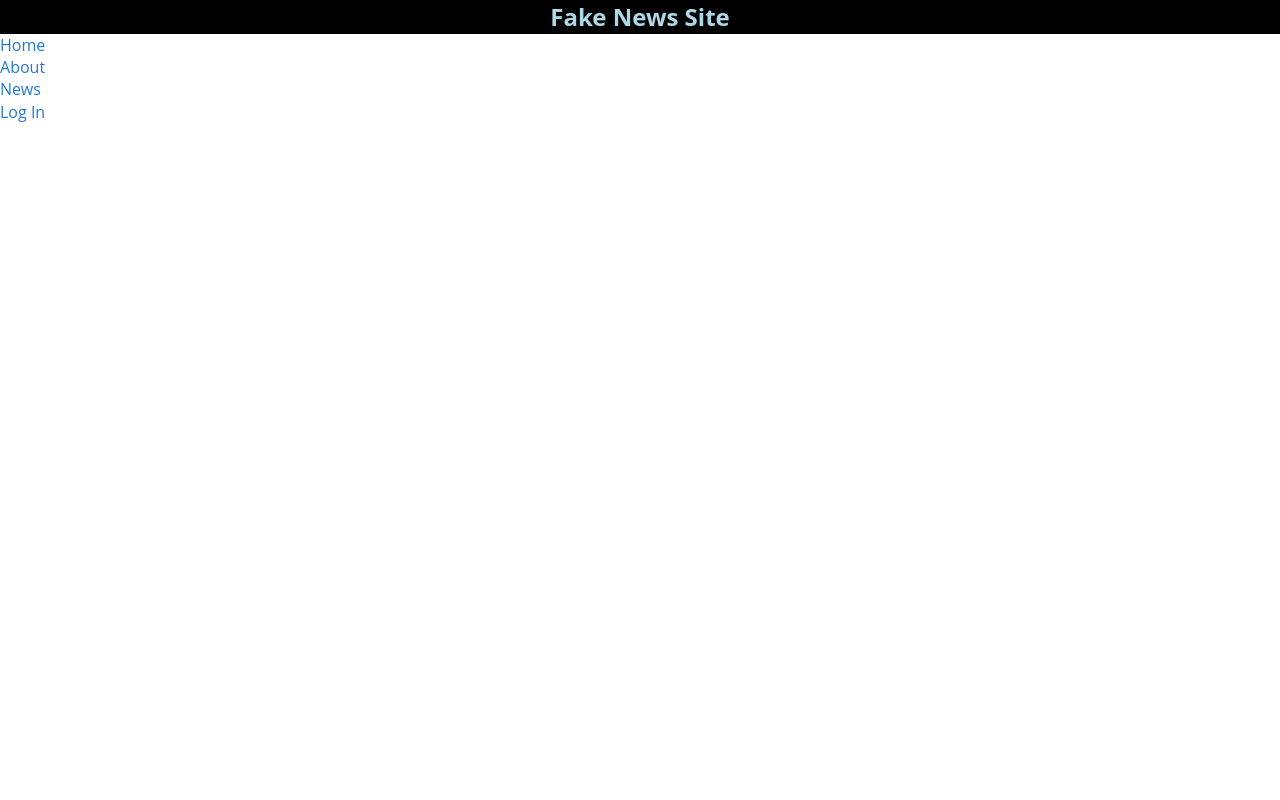
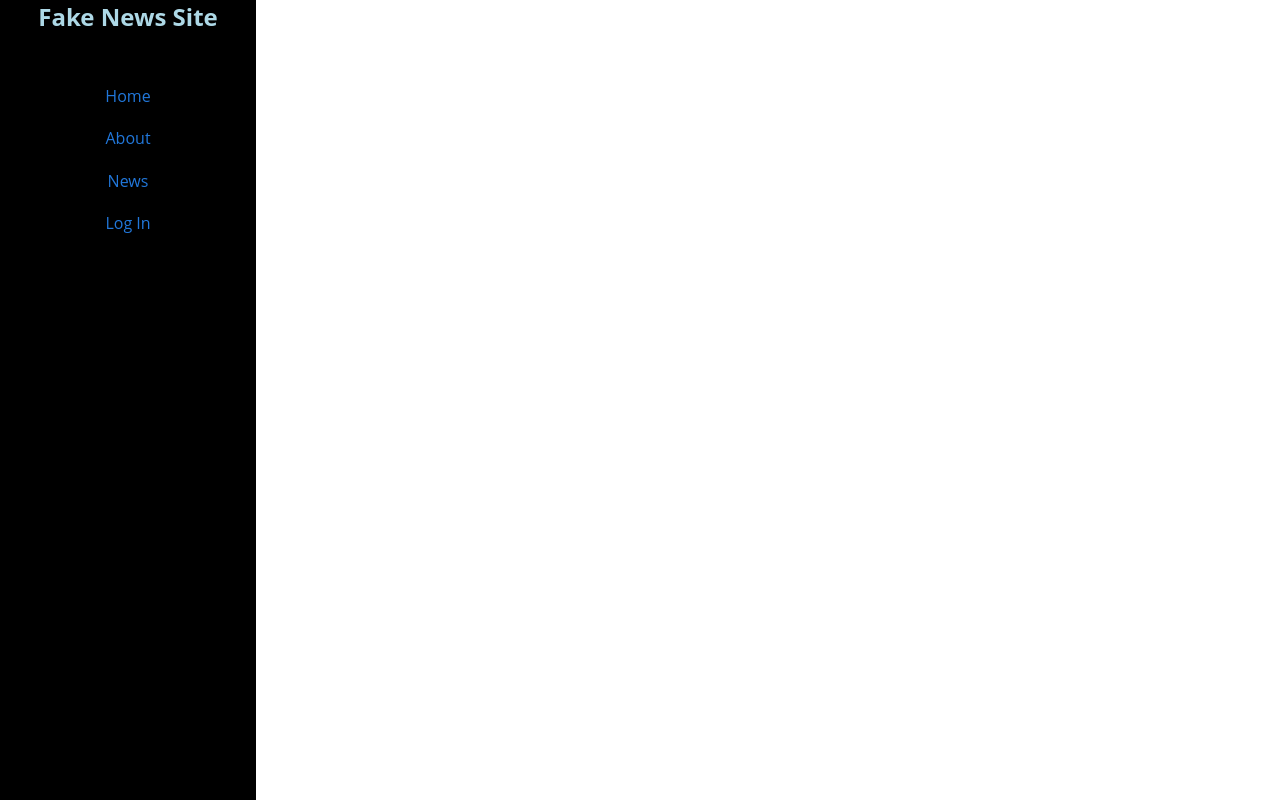
Before and after one commit to JS-goose/fake_news_react, a React (Create React App) app: page / in a window 1280 px wide. Built offline with nearby package versions, Linux system fonts and the light colour scheme.

Commit message:
adjusted nav styling

```diff
--- a/src/App.css
+++ b/src/App.css
@@ -14,8 +14,28 @@ a {
   text-decoration: none;
 }
 
+nav {
+  height: 100vh;
+  width: 20%;
+  display: flex;
+  flex-flow: column nowrap;
+  background-color: black;
+}
+
+nav ul {
+  list-style: none;
+  display: flex;
+  flex-direction: column;
+  align-items: center;
+  justify-items: flex-end;
+  margin-top: 20%;
+}
+
+nav ul li {
+  padding-bottom: 20px;
+}
+
 h1 {
   color: lightblue;
-  background-color: black;
   text-align: center;
 }
```
